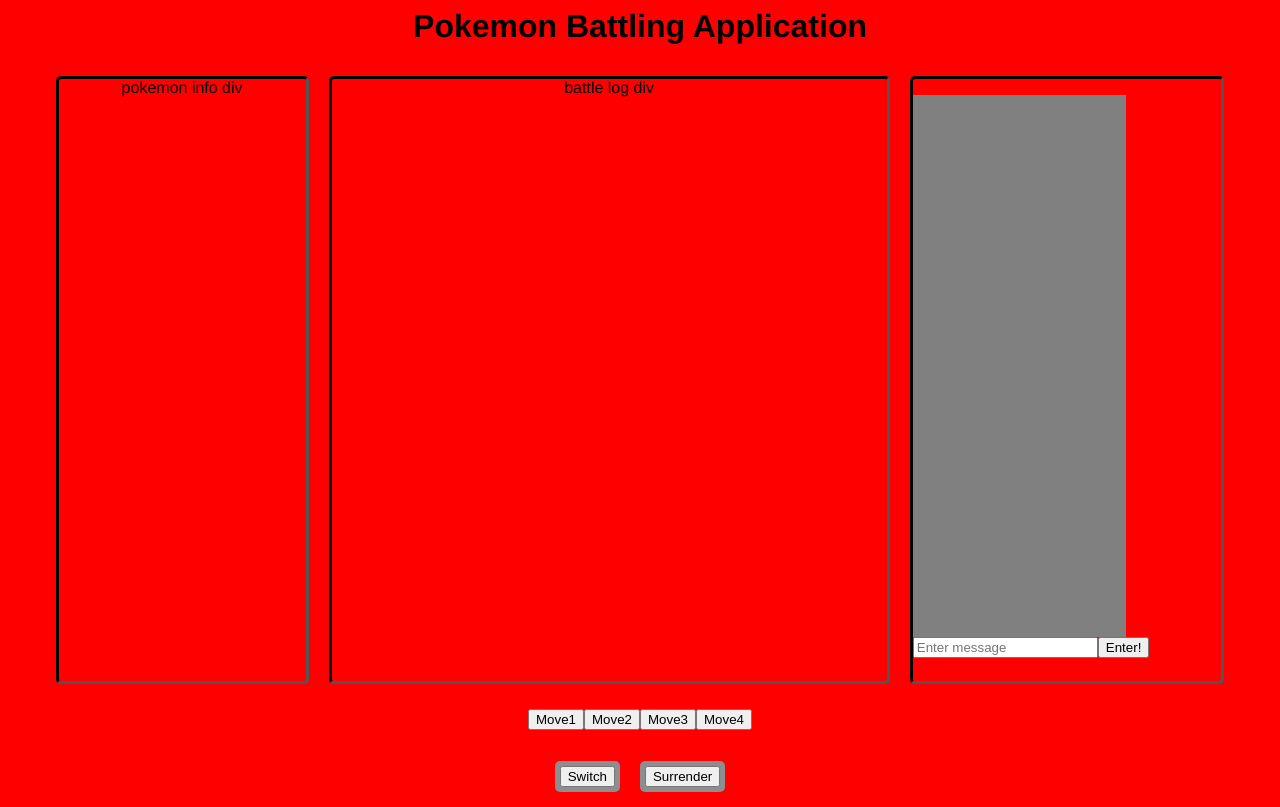
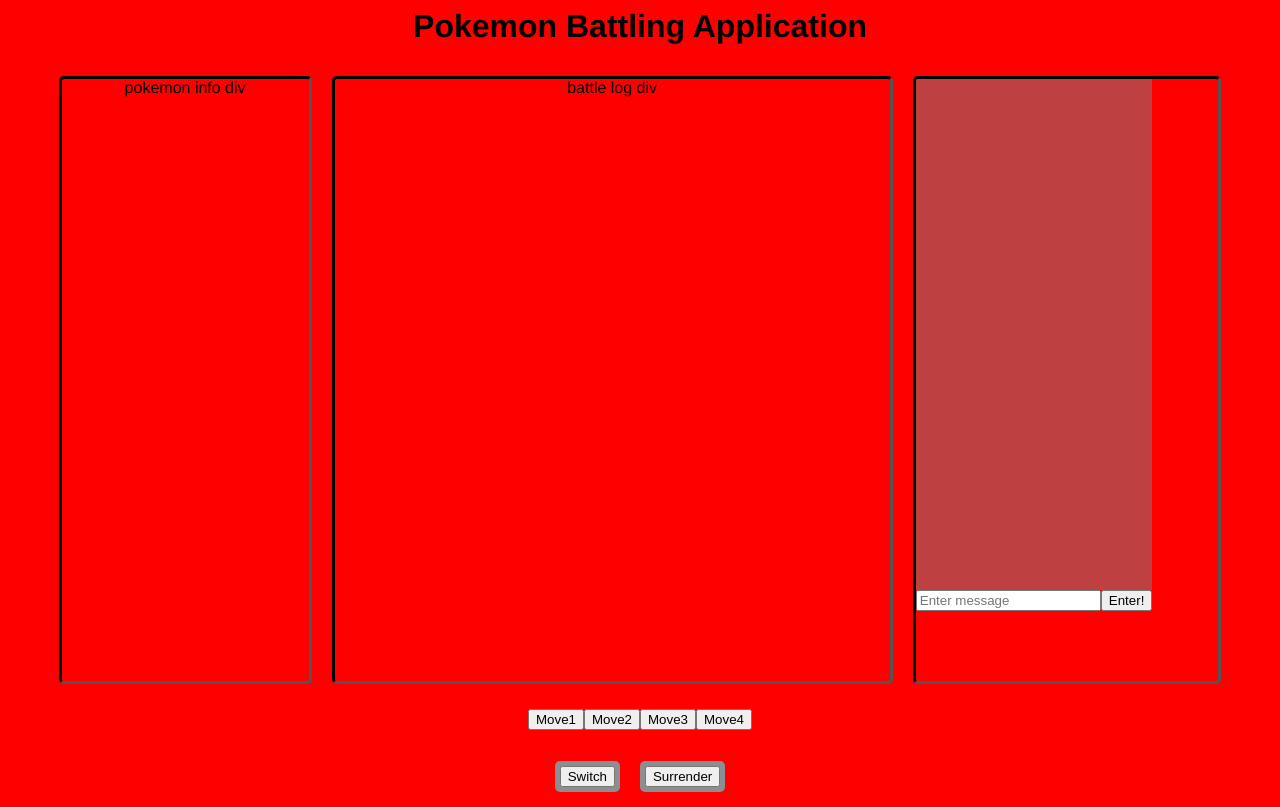
Before and after one commit to vingspann/PBA, a Python web app: template templates/index.html in a window 1280 px wide. Run offline with Jinja, Linux system fonts and the light colour scheme; the template is opened without the code that fills it, so the values that code supplies are empty; style sheets or scripts are compiled from the project's sources; some libraries are stand-ins or nearby versions.

Commit message:
more css formating

```diff
--- a/static/css/PBA.css
+++ b/static/css/PBA.css
@@ -50,6 +50,7 @@ body {
     margin: 10px;
     border-radius: 5px;
     border: inset black;
+    overflow-y: scroll;
 }
 
 #chat {
@@ -57,21 +58,26 @@ body {
     width: 25%;
     margin: 10px;
     border-radius: 5px;
+    box-sizing:border-box;
     border: inset black;
 }
 
 #chatLog {
 
-    width: 90%;
-    height: 90%;
-    background: gray;
+    background-color: gray;
+    opacity: 0.5;
+    overflow-y: scroll;
+    font-family: Helvetica, sans-serif;
+    color: black;
+    font-weight: bold;
+    height: 85%;
+    width: 100%;
     word-wrap: normal;
 }
 
 #chatInput{
-    display: inline;
-    width: 90%;
-    height: 10%;
+    display: block;
+    overflow: hidden;
 }
 
 li{
```
Also changed, not shown: scripts/battlePage/cmdBtn.js (deleted, +0 -41 lines).
